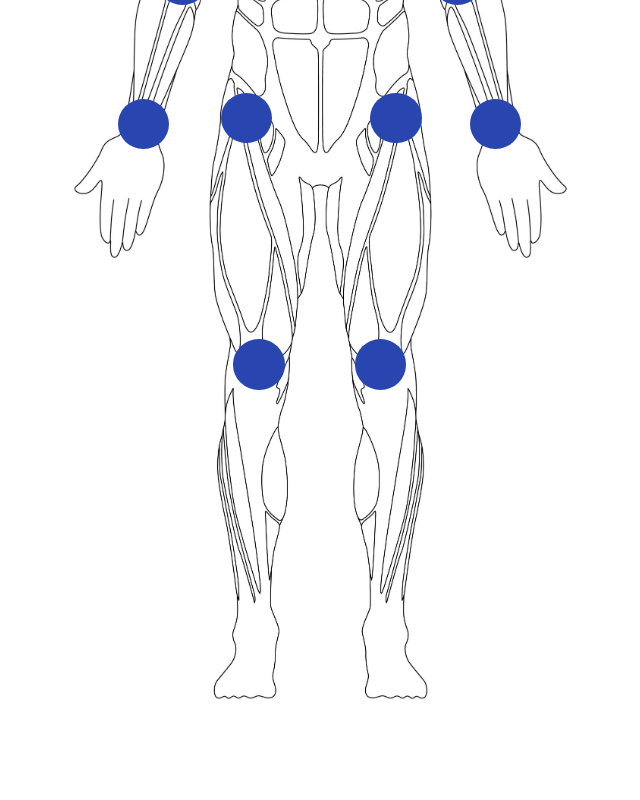
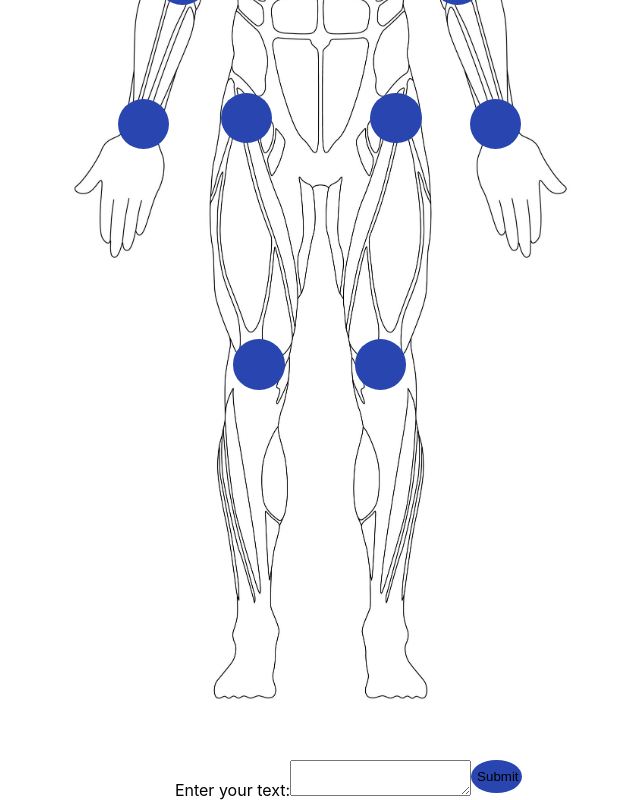
Before and after one commit to 2bato/hackcamp, a React (Create React App) app: page / in a window 1280 px wide. Shown: the part 538-1338 px from the top of the page, without its empty margins (317-957 px from the left). Before the commit the page ends 1298 px from the top, so only its background shows below. Built offline with nearby package versions, Linux system fonts and the light colour scheme.

Commit message:
Added OpenAI API

```diff
--- a/package.json
+++ b/package.json
@@ -6,9 +6,12 @@
     "@testing-library/jest-dom": "^5.17.0",
     "@testing-library/react": "^13.4.0",
     "@testing-library/user-event": "^13.5.0",
+    "axios": "^1.6.2",
     "localforage": "^1.10.0",
     "match-sorter": "^6.3.1",
+    "openai": "^4.0.0",
     "react": "^18.2.0",
+    "react-bootstrap": "^2.9.1",
     "react-dom": "^18.2.0",
     "react-router-dom": "^6.19.0",
     "react-scripts": "5.0.1",
--- a/src/App.js
+++ b/src/App.js
@@ -2,6 +2,7 @@ import { logDOM } from "@testing-library/react";
 import "./App.css";
 import logo from "./stretch-logo.png";
 import Bodymap from "./bodymap.js";
+import Diagnosis from "./diagnosis.js";
 
 function App() {
   return (
@@ -11,6 +12,7 @@ function App() {
         <title>JointPal</title>
       </header>
       <Bodymap />
+      <Diagnosis />
     </div>
   );
 }
--- /dev/null
+++ b/src/diagnosis.js
@@ -0,0 +1,63 @@
+import React, { useState } from 'react';
+import axios from 'axios';
+
+function Diagnosis() {
+  const [text, setText] = useState("");
+  const [response, setResponse] = useState("");
+
+  const handleSubmit = async (event) => {
+    event.preventDefault();
+
+    try {
+      const conversation = [
+        { role: 'system', content: 'Tell me whether I should stretch my elbow, knee, hip, neck, shoulder, wrists, or hands based on the symptoms I describe' },
+        { role: 'user', content: text },
+      ];
+
+      const apiResponse = await axios.post(
+        'https://api.openai.com/v1/chat/completions',
+        {
+          model: 'gpt-3.5-turbo',
+          messages: conversation,
+        },
+        {
+          headers: {
+            'Authorization': 'Bearer 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',
+            'Content-Type': 'application/json',
+          },
+        }
+      );
+
+      if (apiResponse.data) {
+        setResponse(apiResponse.data.choices[0].message.content);
+      }
+    } catch (error) {
+      console.error('Error:', error);
+    }
+  };
+
+  const handleTextChange = (event) => {
+    setText(event.target.value);
+  };
+
+  return (
+    <div>
+      <form onSubmit={handleSubmit}>
+        <label>
+          Enter your text:
+          <textarea value={text} onChange={handleTextChange} />
+        </label>
+        <button type="submit">Submit</button>
+      </form>
+
+      {response && (
+        <div>
+          <h3>Generated Response:</h3>
+          <p>{response}</p>
+        </div>
+      )}
+    </div>
+  );
+}
+
+export default Diagnosis;
```
Also changed, not shown: src/stretches/stretch-logo.png (deleted), 1 other file (tests, documents, lock files or other folders).
